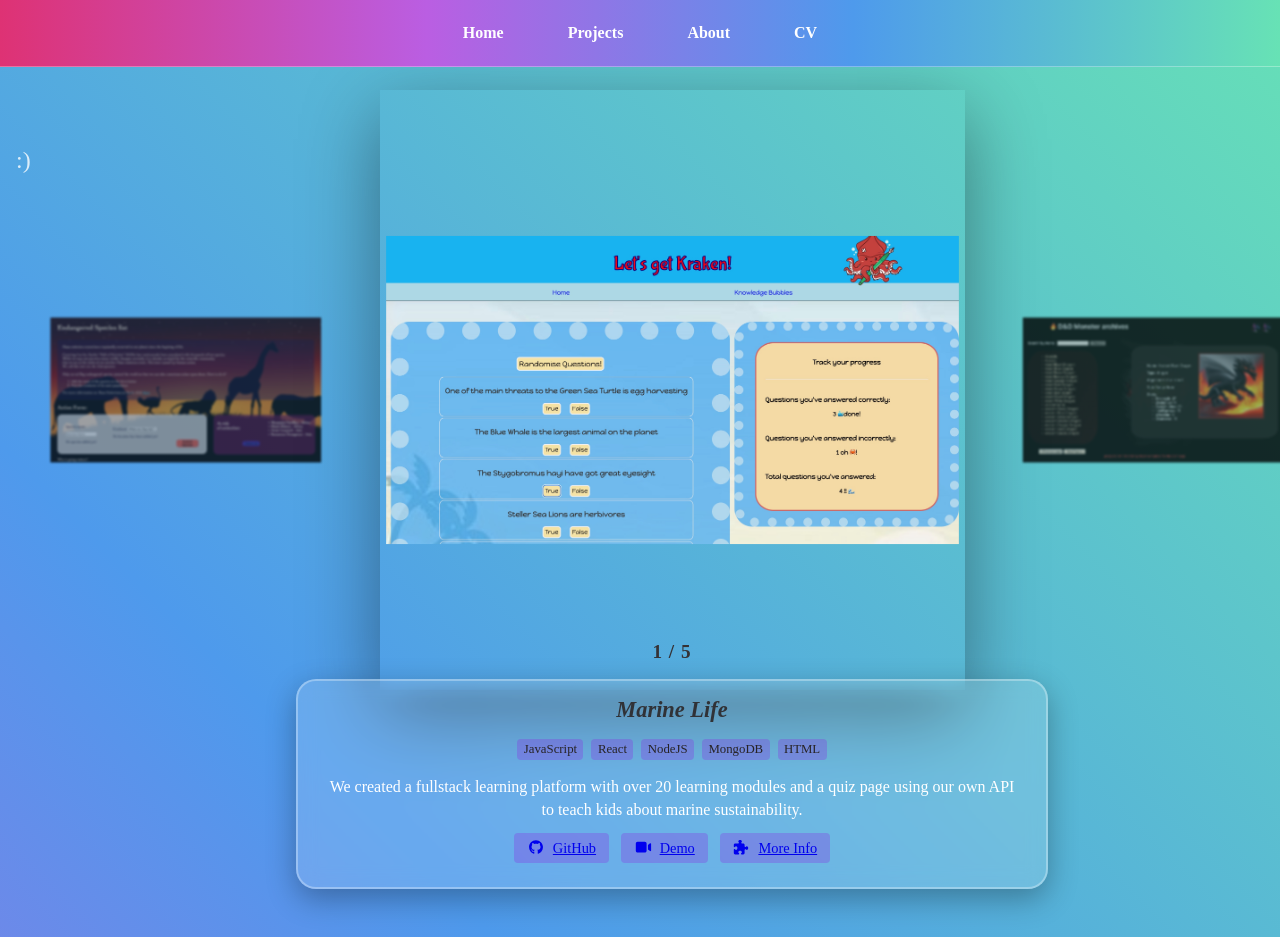
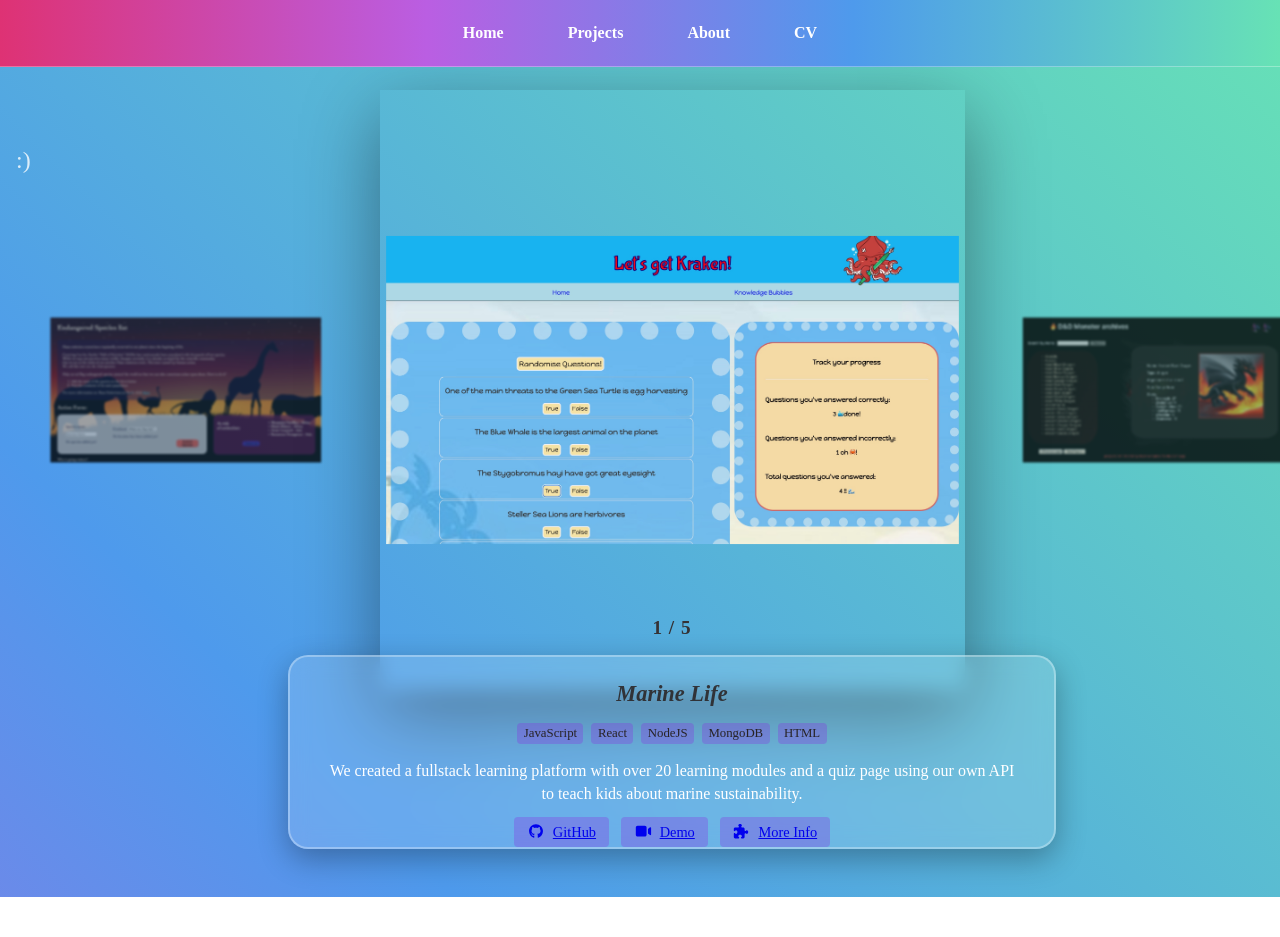
Before and after one commit to Laufley/portfolio, a React (Vite) app: page /portfolio/projects in a window 1280 px wide. Shown: the top 937 px of the page. After the commit the page ends 897 px from the top, so only its background shows below. Built offline with nearby package versions, Linux system fonts and the light colour scheme.

Commit message:
fix carousel

```diff
--- a/src/Components/carousel.css
+++ b/src/Components/carousel.css
@@ -145,7 +145,7 @@
 }
 
 .project-counter {
-  margin-top: 1rem;
+  margin-top: rem;
   font-weight: 600;
   font-size: 1.6rem;
   letter-spacing: 0.05em;
@@ -252,7 +252,7 @@
 
   #carousel-info-box {
     max-width: 700px;
-    padding: 1.5rem;
+    padding: 2rem 2rem 0rem 2rem;
     margin-top: 0rem;
     position: relative;
     z-index: 10;
@@ -260,7 +260,7 @@
 
    .project-counter {
     font-size: 1.2rem;
-    margin-top: -2.5rem;
+    margin-top: -4rem;
   }
 
   .project-title {
@@ -317,6 +317,7 @@
     max-width: 600px;
     height: 400px;
   }
+
 }
 
 /* Small laptops */
@@ -350,6 +351,7 @@
   #button-next {
     left: 77%;
   }
+
 }
 
 /* iPads and Medium tablets */
@@ -395,7 +397,8 @@
   background: rgba(137, 43, 226, 0.5);
   opacity: 1;
   color: #67e2b5;
-}
+  }
+
 }
 
 /* Mobile */
```
